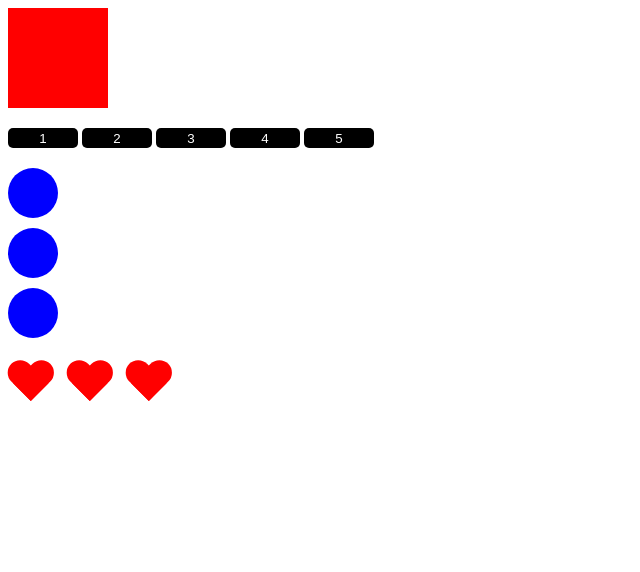
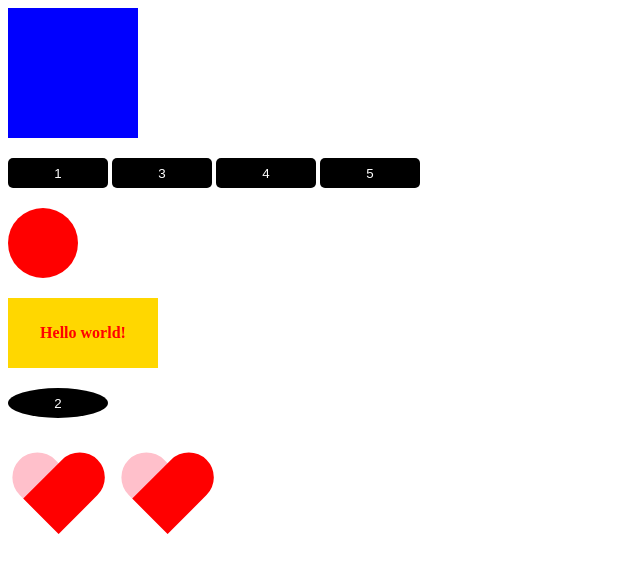
Before and after one commit to AnarAgaev/JS-learning, a plain HTML site: page index.html in a window 1280 px wide. Shown: the whole page, without its empty margins (0-640 px from the left). Drawn offline with Linux system fonts and the light colour scheme.

Commit message:
Modify elements on page

```diff
--- a/index.html
+++ b/index.html
@@ -24,9 +24,11 @@
 	<div class="circle"></div>
 	<div class="circle"></div>
 
-	<div class="heart"></div>
-	<div class="heart"></div>
-	<div class="heart"></div>
+	<div class="wrapper">
+		<div class="heart"></div>
+		<div class="heart"></div>
+		<div class="heart"></div>
+	</div>
 
     <script src="script.js"></script>
 </body>
--- a/script.js
+++ b/script.js
@@ -1,14 +1,42 @@
 'use strict'
 
 let box 		= document.getElementById('box'),				// получаем один элемент с уникальным ID
-	buttons 	= document.getElementsByTagName('button'),		// получаем html коллекцию, доступ к элементу как к элементу массива
+	btn 	    = document.getElementsByTagName('button'),		// получаем html коллекцию, доступ к элементу как к элементу массива
+	heart 		= document.querySelectorAll('.heart'),			// получаем html коллекцию, доступ к элементу как к элементу массива
 	circle 		= document.getElementsByClassName('circle'),	// получаем html коллекцию, доступ к элементу как к элементу массива
-	hearts 		= document.querySelectorAll('.heart'),			// получаем html коллекцию, доступ к элементу как к элементу массива
-	firstHeart 	= document.querySelector('.heart');				// получаем ОДИН - первый элемент удовлетворяющий данному селектору
+	firstHeart 	= document.querySelector('.heart'),				// получаем ОДИН - первый элемент удовлетворяющий данному селектору
+	wrapper 	= document.querySelector('.wrapper');
 
-console.log(box);
-console.log(buttons);
-console.log(buttons[0]);
-console.log(circle[2]);
-console.log(hearts);
-console.log(firstHeart);
+box.style.backgroundColor = 'blue';
+btn[1].style.borderRadius = '100%';
+
+circle[0].style.backgroundColor = 'red';
+circle[1].style.backgroundColor = 'yellow';
+circle[2].style.backgroundColor = 'green';
+
+for (let i = 0; i < heart.length; i++) {
+	heart[i].style.backgroundColor = 'gold';
+}
+
+heart.forEach(function (item, index, hearts) {
+	item.style.backgroundColor = 'pink';
+});
+
+let div  = document.createElement('div'),
+	text = document.createTextNode('Hello world!');
+
+div.classList.add('gold-figure');
+
+// document.body.appendChild(div);
+// wrapper.appendChild(div);
+// div.innerHTML = '<h2>Hello world!</h2>';
+div.textContent = 'Hello world!';
+div.textContent = text.wholeText;
+
+document.body.insertBefore(div, circle[1]);
+document.body.removeChild(circle[1]);
+wrapper.removeChild(heart[1]);
+document.body.replaceChild(btn[1], circle[1]);
+
+console.log(div);
+console.log(typeof text);
--- a/style.css
+++ b/style.css
@@ -1,13 +1,13 @@
 .box {
-	width: 100px;
-	height: 100px;
+	width: 130px;
+	height: 130px;
 	background: red;
 	margin-bottom: 20px;
 }
 
 button {
-	width: 70px;
-	height: 20px;
+	width: 100px;
+	height: 30px;
 	background-color: black;
 	border: none;
 	border-radius: 5px;
@@ -16,8 +16,8 @@ button {
 }
 
 .circle {
-	width: 50px;
-	height: 50px;
+	width: 70px;
+	height: 70px;
 	background-color: blue;
 	border-radius: 50%;
 	margin-bottom: 10px;
@@ -26,22 +26,35 @@ button {
 .heart {
 	display: inline-block;
 	position: relative;
-	width: 25px;
-	height: 40px;
+	width: 50px;
+	height: 80px;
 	background-color: red;
 	margin-top: 10px;
-	margin-left: 5px;
-	margin-right: 25px;
+	margin-left: 15px;
+    margin-right: 40px;
 	border-radius: 25px 25px 0 0;
 	transform: rotate(315deg);
 }
 .heart::before {
   position: absolute;
-  width: 40px;
-  height: 25px;
+  width: 80px;
+  height: 50px;
   left: 0;
   bottom: 0;
   content: "";
   background-color: red;
   border-radius: 0 25px 25px 0;
 }
+
+.gold-figure {
+	width: 150px;
+	height: 70px;
+	background-color: gold;
+	margin-top: 20px;
+	margin-bottom: 20px;
+	display: flex;
+	justify-content: center;
+	align-items: center;
+	color: red;
+	font-weight: bold;
+}
```
